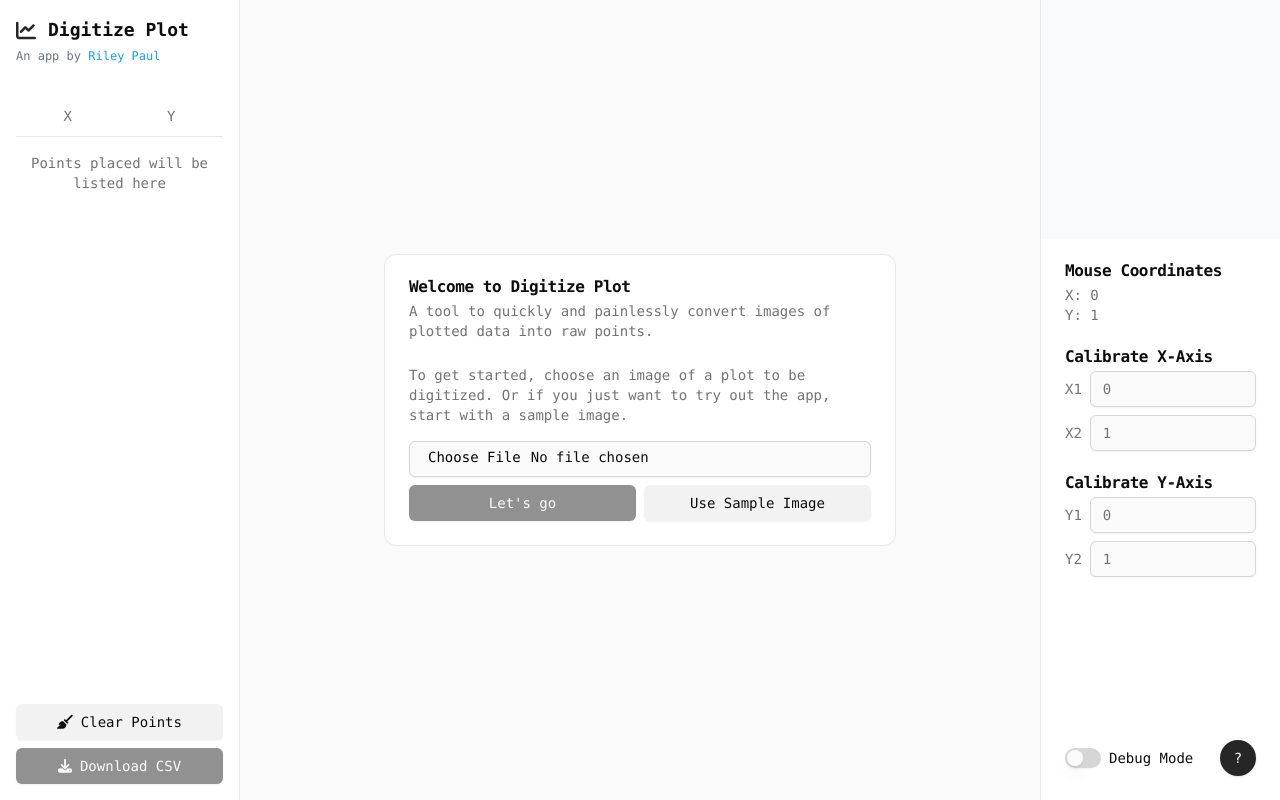
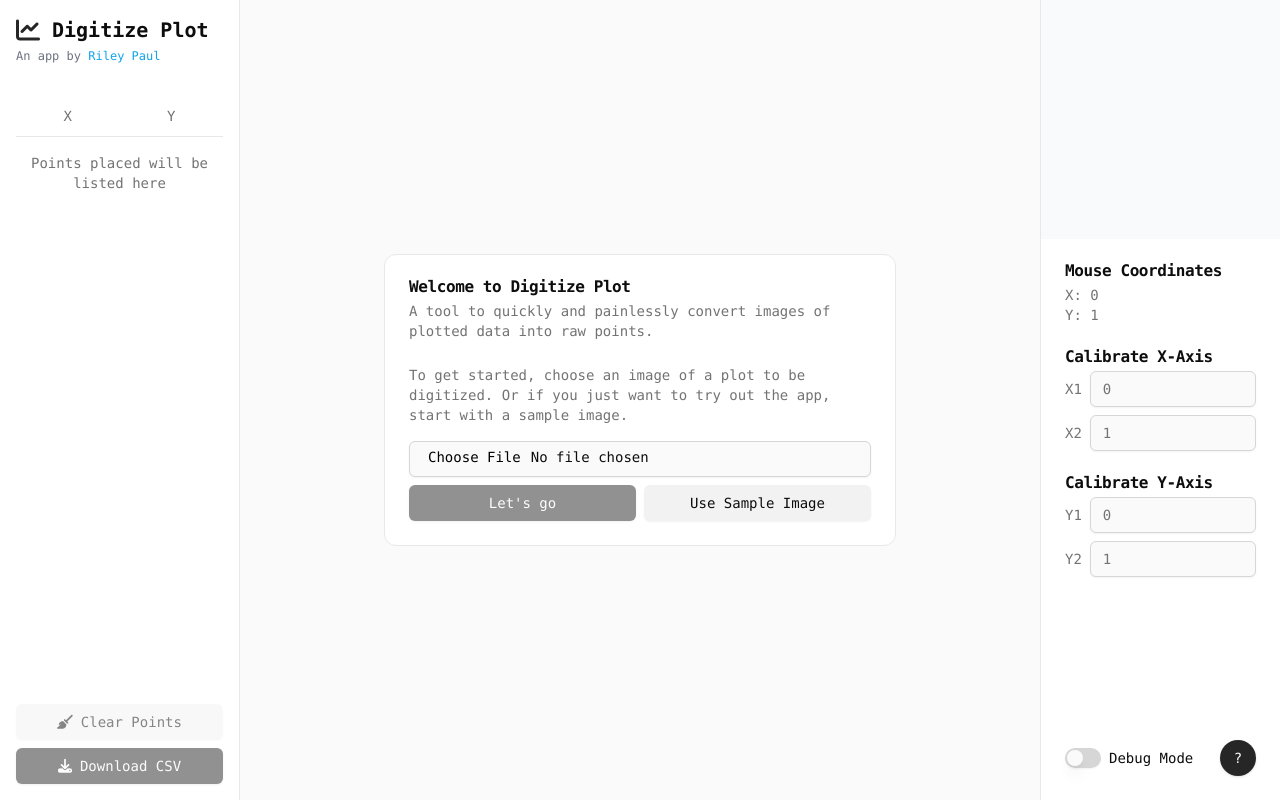
Before and after one commit to riley-paul/digitize-plot, a React (Vite) app: page / in a window 1280 px wide. Built offline with nearby package versions, Linux system fonts and the light colour scheme.

Commit message:
small tweaks

```diff
--- a/src/App.tsx
+++ b/src/App.tsx
@@ -41,7 +41,12 @@ function App() {
           <DataTable {...{ coordsConverter, points }} />
         </section>
         <footer className="sticky bottom-0 grid gap-2 bg-card p-4">
-          <Button className="w-full" variant="secondary" onClick={clearPoints}>
+          <Button
+            disabled={points.length === 0}
+            className="w-full"
+            variant="secondary"
+            onClick={clearPoints}
+          >
             <i className="fa-solid fa-broom mr-2" />
             Clear Points
           </Button>
--- a/src/components/Logo.tsx
+++ b/src/components/Logo.tsx
@@ -4,8 +4,8 @@ const Logo: React.FC = () => {
   return (
     <div className="flex flex-col gap-1">
       <h1 className="flex items-center gap-3">
-        <i className="fa-solid fa-chart-line fa-lg text-primary" />
-        <span className="text-lg font-bold">Digitize Plot</span>
+        <i className="fa-solid fa-chart-line fa-xl text-primary" />
+        <span className="text-xl font-bold">Digitize Plot</span>
       </h1>
       <p className="text-xs text-gray-500">
         An app by{" "}
--- a/src/hooks/useCanvas/usePoints.ts
+++ b/src/hooks/useCanvas/usePoints.ts
@@ -129,7 +129,7 @@ export default function usePoints(
   const clearPoints = () => {
     const prevPoints = [...points];
     setPoints([]);
-    toast.success("Points cleared", {
+    toast.success(`${prevPoints.length} points cleared`, {
       action: {
         label: "Undo",
         onClick: () => setPoints(prevPoints),
```
